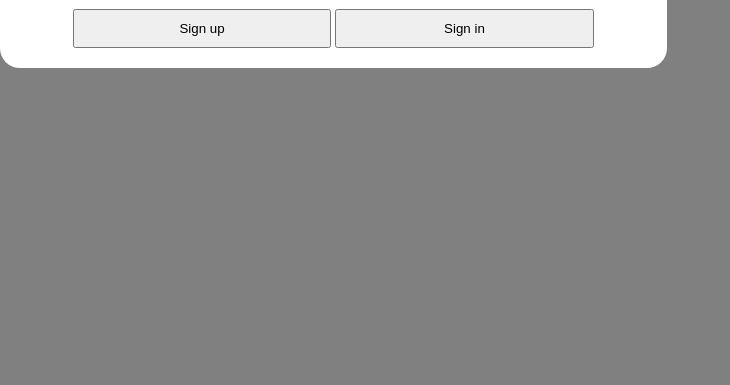
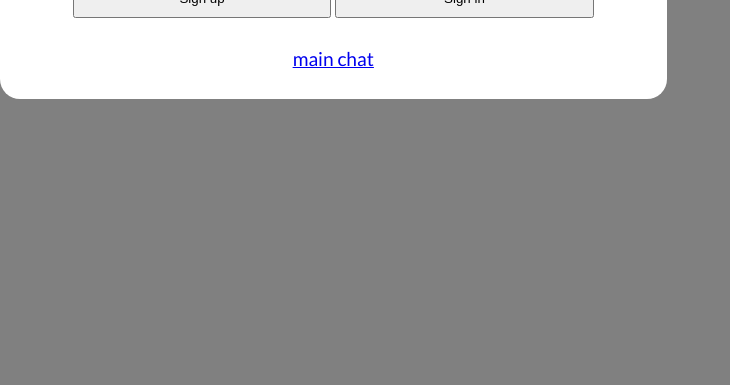
Before and after one commit to Legta/hermahpp, a website built with Vite: page index.html in a window 1280 px wide. Shown: the part 415-800 px from the top of the page, without its empty margins (0-730 px from the left). Built offline with nearby package versions, Linux system fonts and the light colour scheme; some packages are replaced by stand-ins of ours.

Commit message:
link to chat without signin added for testing

```diff
--- a/index.html
+++ b/index.html
@@ -16,6 +16,7 @@
             <div id="welcome-btns">
                 <button id="signup">Sign up</button>
                 <button id="signin">Sign in</button>
+                <p><a href="./main-chat/index.html">main chat</a></p>
             </div>
         </div>
         <div id="sign-up-modal">
```
